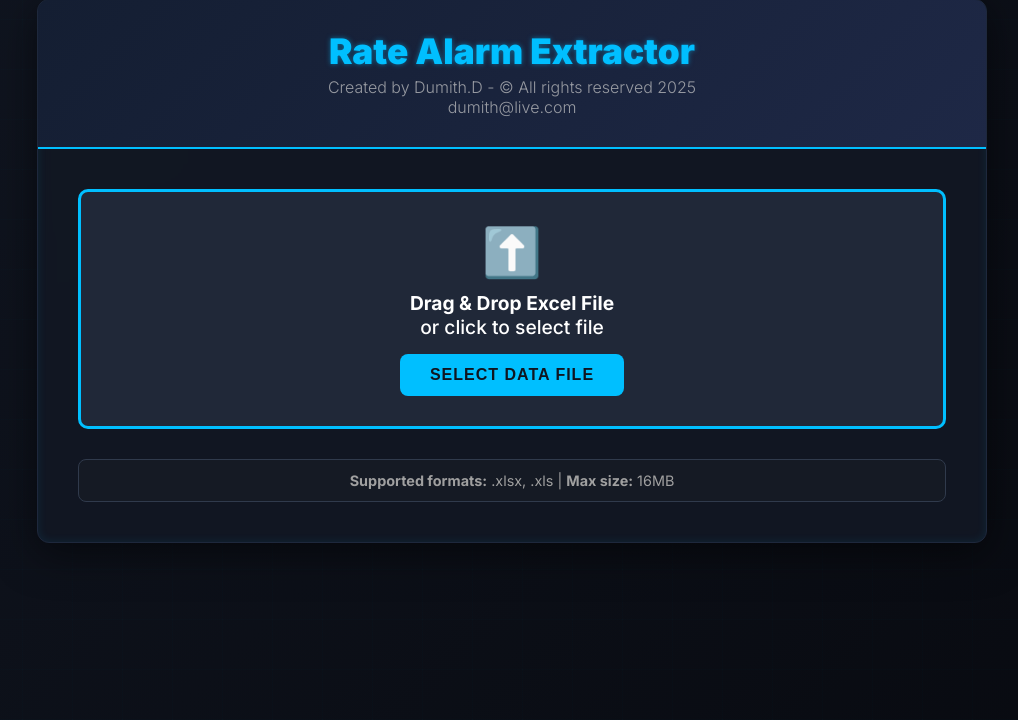
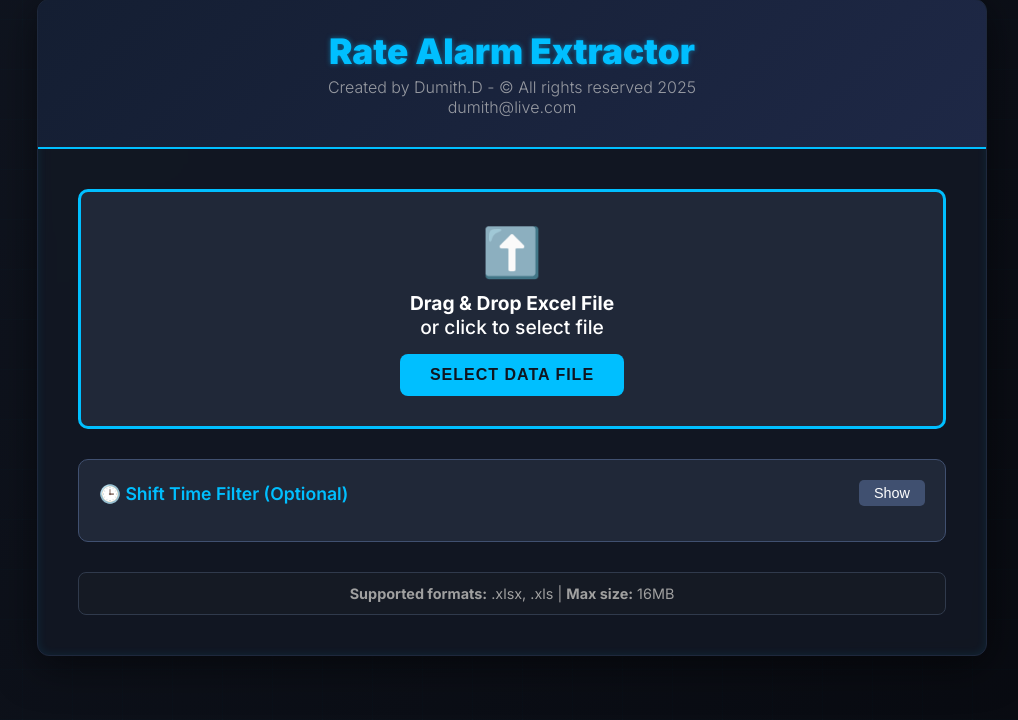
Before and after one commit to mdumithz-cpu/excel-analyzer, a Flask app: page / in a window 1280 px wide. Shown: the part 31-751 px from the top of the page, without its empty margins (128-1146 px from the left). Run offline with Flask 3, Linux system fonts and the light colour scheme.

Commit message:
Update index.html

```diff
--- a/templates/index.html
+++ b/templates/index.html
@@ -15,7 +15,6 @@
 
         body {
             font-family: 'Inter', sans-serif;
-            /* Professional Dark Background */
             background: linear-gradient(135deg, #101520 0%, #080a10 100%);
             min-height: 100vh;
             padding: 30px;
@@ -23,7 +22,6 @@
             color: #e0e0e0;
         }
 
-        /* Subtle Grid and Glow for dynamic feel */
         body::after {
             content: '';
             position: fixed;
@@ -42,7 +40,7 @@
         .container {
             max-width: 950px;
             margin: 0 auto;
-            background: rgba(18, 24, 35, 0.95); /* Deeper, less transparent */
+            background: rgba(18, 24, 35, 0.95);
             border-radius: 12px;
             box-shadow:
                 0 10px 40px rgba(0, 0, 0, 0.5),
@@ -53,13 +51,11 @@
         }
 
         .header {
-            /* Muted, professional gradient */
             background: linear-gradient(135deg,
                 rgba(20, 30, 50, 1) 0%,
                 rgba(30, 40, 70, 1) 100%);
             color: #ffffff;
             padding: 30px 40px;
-            /* Centered titles */
             text-align: center;
             border-bottom: 2px solid #00bfff;
         }
@@ -69,7 +65,6 @@
             font-size: 2.2em;
             font-weight: 900;
             margin-bottom: 5px;
-            /* Use a professional primary color */
             color: #00bfff;
             text-shadow: 0 0 5px rgba(0, 190, 255, 0.5);
         }
@@ -141,6 +136,99 @@
             transform: scale(1.02);
         }
 
+        /* Date/Time Filter Section */
+        .filter-section {
+            background: #202838;
+            border: 1px solid #405070;
+            border-radius: 10px;
+            padding: 20px;
+            margin-bottom: 20px;
+        }
+
+        .filter-header {
+            display: flex;
+            justify-content: space-between;
+            align-items: center;
+            cursor: pointer;
+            margin-bottom: 15px;
+        }
+
+        .filter-title {
+            font-size: 1.1em;
+            color: #00bfff;
+            font-weight: 600;
+        }
+
+        .filter-toggle {
+            background: #405070;
+            color: #fff;
+            border: none;
+            padding: 5px 15px;
+            border-radius: 5px;
+            cursor: pointer;
+            font-size: 0.9em;
+            transition: all 0.3s ease;
+        }
+
+        .filter-toggle:hover {
+            background: #506080;
+        }
+
+        .filter-content {
+            display: none;
+        }
+
+        .filter-content.active {
+            display: block;
+        }
+
+        .filter-grid {
+            display: grid;
+            grid-template-columns: repeat(auto-fit, minmax(200px, 1fr));
+            gap: 15px;
+            margin-top: 15px;
+        }
+
+        .filter-group {
+            display: flex;
+            flex-direction: column;
+        }
+
+        .filter-group label {
+            color: #a0a0a0;
+            font-size: 0.9em;
+            margin-bottom: 5px;
+            font-weight: 500;
+        }
+
+        .filter-group input[type="date"],
+        .filter-group input[type="time"] {
+            background: #181d28;
+            border: 1px solid #405070;
+            border-radius: 5px;
+            padding: 10px;
+            color: #e0e0e0;
+            font-size: 0.95em;
+            font-family: 'Inter', sans-serif;
+        }
+
+        .filter-group input[type="date"]:focus,
+        .filter-group input[type="time"]:focus {
+            outline: none;
+            border-color: #00bfff;
+            box-shadow: 0 0 5px rgba(0, 190, 255, 0.3);
+        }
+
+        .filter-info {
+            background: rgba(0, 190, 255, 0.1);
+            border-left: 3px solid #00bfff;
+            padding: 10px;
+            margin-top: 15px;
+            border-radius: 4px;
+            font-size: 0.85em;
+            color: #a0a0a0;
+        }
+
         .warning-note {
             background: rgba(255, 150, 0, 0.1);
             border-left: 5px solid #ff9600;
@@ -160,7 +248,7 @@
             color: #ff4444;
             font-size: 0.95em;
             font-weight: 500;
-            display: none; /* Controlled by JS */
+            display: none;
         }
 
         .file-info {
@@ -226,7 +314,6 @@
             font-weight: 400;
         }
 
-        /* New Log Styling */
         .processing-log {
             height: 150px;
             background: #181d28;
@@ -237,7 +324,7 @@
             overflow-y: auto;
             font-family: monospace;
             font-size: 0.9em;
-            color: #00ffaa; /* Green/cyan text for logs */
+            color: #00ffaa;
             white-space: pre-wrap;
             line-height: 1.4;
             box-shadow: inset 0 0 5px rgba(0, 0, 0, 0.5);
@@ -318,8 +405,6 @@
             background: linear-gradient(135deg, #00ffcc 0%, #00e5ff 100%);
         }
 
-        /* Removed .stats-grid and .stat-card CSS as they are no longer used */
-
         .format-info {
             background: #151a24;
             border: 1px solid #303a4c;
@@ -361,7 +446,10 @@
             .header h1 {
                 font-size: 1.8em;
             }
-            /* Removed .stats-grid media query adjustment */
+
+            .filter-grid {
+                grid-template-columns: 1fr;
+            }
         }
     </style>
 </head>
@@ -369,9 +457,8 @@
     <div class="container">
         <div class="header">
             <h1>Rate Alarm Extractor</h1>
-            <!-- Change 1: Updated subheading text and centered titles (via .header CSS) -->
             <p>Created by Dumith.D - © All rights reserved 2025</p>
-			<p>dumith@live.com</p>
+            <p>dumith@live.com</p>
         </div>
 
         <div class="content">
@@ -385,6 +472,37 @@
                 <button class="upload-btn" onclick="document.getElementById('fileInput').click()">
                     Select Data File
                 </button>
+            </div>
+
+            <!-- Date/Time Filter Section -->
+            <div class="filter-section">
+                <div class="filter-header" onclick="toggleFilter()">
+                    <div class="filter-title">🕒 Shift Time Filter (Optional)</div>
+                    <button class="filter-toggle" id="filterToggle">Show</button>
+                </div>
+                <div class="filter-content" id="filterContent">
+                    <div class="filter-grid">
+                        <div class="filter-group">
+                            <label for="shiftInDate">Shift In Date</label>
+                            <input type="date" id="shiftInDate" name="shift_in_date">
+                        </div>
+                        <div class="filter-group">
+                            <label for="shiftInTime">Shift In Time</label>
+                            <input type="time" id="shiftInTime" name="shift_in_time">
+                        </div>
+                        <div class="filter-group">
+                            <label for="shiftOutDate">Shift Out Date</label>
+                            <input type="date" id="shiftOutDate" name="shift_out_date">
+                        </div>
+                        <div class="filter-group">
+                            <label for="shiftOutTime">Shift Out Time</label>
+                            <input type="time" id="shiftOutTime" name="shift_out_time">
+                        </div>
+                    </div>
+                    <div class="filter-info">
+                        ℹ️ Leave empty to process all alarms. Fill all fields to filter alarms by shift duration.
+                    </div>
+                </div>
             </div>
 
             <div class="file-info" id="fileInfo">
@@ -401,7 +519,6 @@
                     <div class="progress-status" id="progressStatus">Initializing...</div>
                 </div>
 
-                <!-- Dynamically updating log added here -->
                 <div class="processing-log" id="processingLog">
                     Waiting for file upload...
                 </div>
@@ -412,15 +529,11 @@
             <div class="download-section" id="downloadSection">
                 <h3>✅ Data Extraction Complete!</h3>
 
-                <!-- Success GIF -->
                 <img src="https://media4.giphy.com/media/v1.Y2lkPTc5MGI3NjExMnhkb3h4OHFkb3pmcmFnamJ1aGp3Y3NhbmxkcnVsdG5pdHk0em1jeSZlcD12MV9pbnRlcm5hbF9naWZfYnlfaWQmY3Q9Zw/TaYmMYLtP0RvpDzgn4/giphy.gif"
                      alt="Success Animation"
                      class="success-gif"
                      id="successGif">
 
-                <!-- Change 3: Removed the stats-grid div entirely. Content now flows directly. -->
-
-                <!-- Change 4: Updated warning text (Action Required -> Caution) -->
                 <div class="download-warning-note" id="duplicateWarning">
                     ⚠️ Caution: Double-check the output file for duplicates before distribution.
                 </div>
@@ -457,11 +570,19 @@
         const processingLog = document.getElementById('processingLog');
         const duplicateWarning = document.getElementById('duplicateWarning');
 
-        /**
-         * Dynamically adds a new line to the processing log.
-         * @param {string} message - The log text.
-         * @param {('info'|'error'|'success')} type - The type of log entry for styling.
-         */
+        // Filter elements
+        const filterContent = document.getElementById('filterContent');
+        const filterToggle = document.getElementById('filterToggle');
+        const shiftInDate = document.getElementById('shiftInDate');
+        const shiftInTime = document.getElementById('shiftInTime');
+        const shiftOutDate = document.getElementById('shiftOutDate');
+        const shiftOutTime = document.getElementById('shiftOutTime');
+
+        function toggleFilter() {
+            filterContent.classList.toggle('active');
+            filterToggle.textContent = filterContent.classList.contains('active') ? 'Hide' : 'Show';
+        }
+
         function updateLog(message, type = 'info') {
             const now = new Date();
             const timeString = now.toLocaleTimeString('en-US', { hour: '2-digit', minute: '2-digit', second: '2-digit' });
@@ -471,11 +592,10 @@
             logEntry.textContent = `[${timeString}] ${message}`;
 
             processingLog.appendChild(logEntry);
-            // Scroll to the bottom to show the latest entry
             processingLog.scrollTop = processingLog.scrollHeight;
         }
 
-        // --- Drag and Drop / Input Handling ---
+        // Drag and Drop
         uploadSection.addEventListener('dragover', (e) => {
             e.preventDefault();
             uploadSection.classList.add('dragover');
@@ -503,44 +623,58 @@
         });
 
         function handleFile(file) {
-            // Reset log display
             processingLog.innerHTML = '';
             updateLog(`File selected: ${file.name}`, 'info');
 
-            // Validate file type
             if (!file.name.toLowerCase().match(/\.(xlsx|xls)$/)) {
                 showStatus('Please select a valid Excel file (.xlsx or .xls)', 'error');
                 updateLog('ERROR: Invalid file format detected.', 'error');
                 return;
             }
 
-            // Validate file size (16MB limit)
             if (file.size > 16 * 1024 * 1024) {
                 showStatus('File size exceeds 16MB limit. Please select a smaller file.', 'error');
                 updateLog('ERROR: File size limit exceeded (16MB).', 'error');
                 return;
             }
 
-            // Show file info
             fileName.textContent = file.name;
             fileSize.textContent = formatFileSize(file.size);
             fileInfo.style.display = 'block';
 
-            // Start upload and processing
             uploadFile(file);
         }
 
-        // --- Upload and Processing ---
         function uploadFile(file) {
             const formData = new FormData();
             formData.append('file', file);
 
-            // Show progress and hide upload
+            // Add date/time filters if provided
+            const shiftInDateVal = shiftInDate.value;
+            const shiftInTimeVal = shiftInTime.value;
+            const shiftOutDateVal = shiftOutDate.value;
+            const shiftOutTimeVal = shiftOutTime.value;
+
+            // Validate: either all fields filled or all empty
+            const filterFieldsFilled = [shiftInDateVal, shiftInTimeVal, shiftOutDateVal, shiftOutTimeVal].filter(v => v).length;
+            if (filterFieldsFilled > 0 && filterFieldsFilled < 4) {
+                showStatus('Please fill all shift time fields or leave all empty', 'error');
+                updateLog('ERROR: Incomplete shift time filter.', 'error');
+                return;
+            }
+
+            if (filterFieldsFilled === 4) {
+                formData.append('shift_in_date', shiftInDateVal);
+                formData.append('shift_in_time', shiftInTimeVal);
+                formData.append('shift_out_date', shiftOutDateVal);
+                formData.append('shift_out_time', shiftOutTimeVal);
+                updateLog(`Applying shift filter: ${shiftInDateVal} ${shiftInTimeVal} to ${shiftOutDateVal} ${shiftOutTimeVal}`, 'info');
+            }
+
             progressSection.style.display = 'block';
             uploadSection.style.display = 'none';
             setProcessingState(true);
 
-            // Auto-scroll to show the progress section and log
             setTimeout(() => {
                 progressSection.scrollIntoView({
                     behavior: 'smooth',
@@ -548,7 +682,6 @@
                 });
             }, 100);
 
-            // Enhanced progress simulation with log updates
             const progressSteps = [
                 { progress: 10, message: 'Uploading file to server...', log: 'Connection established. Uploading file...' },
                 { progress: 25, message: 'Reading Excel structure...', log: 'File integrity check complete. Parsing workbook sheets...' },
@@ -570,7 +703,6 @@
                 }
             }, 800);
 
-            // Send actual request to Flask server
             fetch('/upload', {
                 method: 'POST',
                 body: formData
@@ -604,19 +736,14 @@
             fileInfo.style.display = 'none';
         }
 
-        // --- Download and Stats Section ---
         function showDownloadSection(data) {
-            // Keep progress section visible to show final logs
-            // Don't hide it immediately - let user see completion
             downloadSection.style.display = 'block';
             duplicateWarning.style.display = 'block';
             downloadBtn.href = data.download_url;
             setProcessingState(false);
 
-            // Show success message
             showStatus(data.message, 'success');
 
-            // Scroll to download section after a brief delay
             setTimeout(() => {
                 downloadSection.scrollIntoView({
                     behavior: 'smooth',
@@ -624,7 +751,6 @@
                 });
             }, 2000);
 
-            // Hide progress section after user has time to see final logs
             setTimeout(() => {
                 progressSection.style.display = 'none';
             }, 5000);
@@ -642,9 +768,7 @@
             }
         }
 
-        // --- Utility Functions ---
         function resetApp() {
-            // Reset all sections
             uploadSection.style.display = 'block';
             fileInfo.style.display = 'none';
             progressSection.style.display = 'none';
@@ -653,8 +777,12 @@
             duplicateWarning.style.display = 'none';
             processingLog.textContent = 'Waiting for file upload...';
 
-            // Clear file input
             fileInput.value = '';
+            shiftInDate.value = '';
+            shiftInTime.value = '';
+            shiftOutDate.value = '';
+            shiftOutTime.value = '';
+
             setProcessingState(false);
         }
 
@@ -673,7 +801,6 @@
             processingInProgress = processing;
         }
 
-        // Initial setup for reset
         document.addEventListener('DOMContentLoaded', function() {
              resetApp();
         });
```
